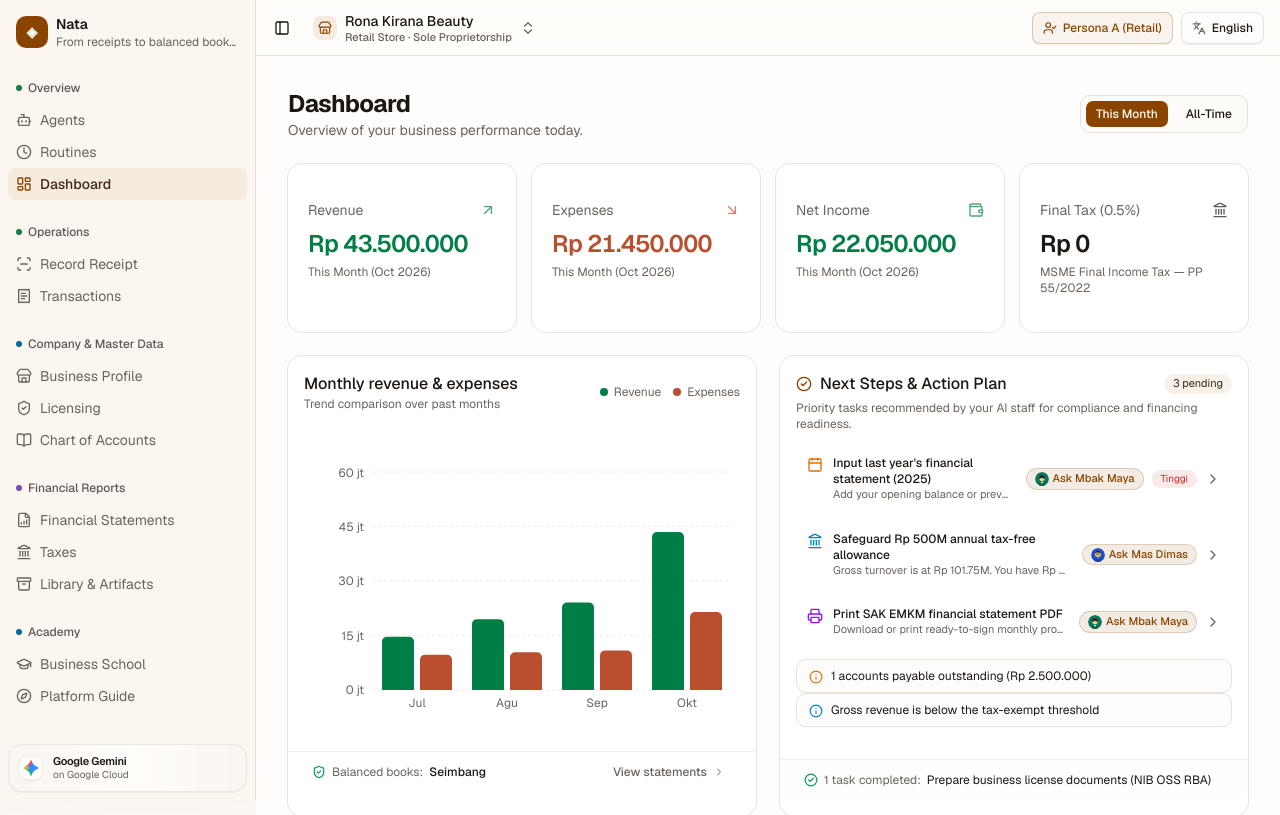
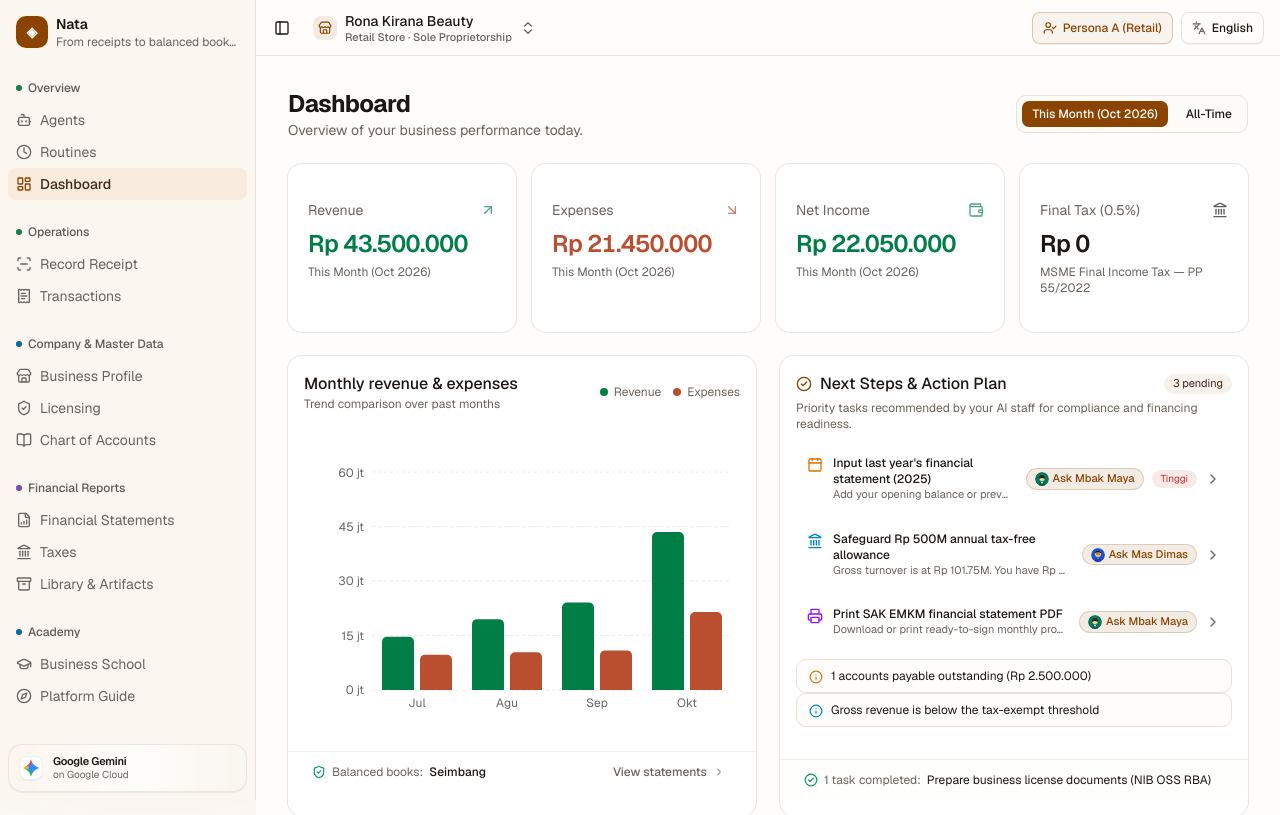
Before and after one commit to okihita/nata, a Next.js app in the folder web/: page /dashboard in a window 1280 px wide. Shown: the top 815 px of the page. Built offline with nearby package versions, Linux system fonts and the light colour scheme.

Commit message:
feat(dashboard): show exact month and year on this-month scope and cards

```diff
--- a/web/src/app/(app)/dashboard/page.tsx
+++ b/web/src/app/(app)/dashboard/page.tsx
@@ -50,7 +50,7 @@ import { idr, idrFull } from "@/lib/format";
 
 export default function DashboardPage() {
   const { entries, ready, business, loadDemo } = useWorkspace();
-  const { copy } = useLanguage();
+  const { copy, locale } = useLanguage();
   const [metricScope, setMetricScope] = useState<"this_month" | "all">("this_month");
 
   // Determine latest active month in the dataset (e.g. "2026-10")
@@ -59,6 +59,20 @@ export default function DashboardPage() {
     const months = [...new Set(entries.map((e) => e.date.slice(0, 7)))].sort();
     return months[months.length - 1];
   }, [entries]);
+
+  // Formatted exact month/year label (e.g. "Okt 2026" / "Oct 2026")
+  const formattedMonthLabel = useMemo(() => {
+    try {
+      const [year, month] = latestMonth.split("-").map(Number);
+      const date = new Date(year, (month || 1) - 1, 1);
+      return date.toLocaleDateString(locale === "en" ? "en-US" : "id-ID", {
+        month: "short",
+        year: "numeric",
+      });
+    } catch {
+      return latestMonth;
+    }
+  }, [latestMonth, locale]);
 
   // Entries scoped to this month vs all time
   const thisMonthEntries = useMemo(() => {
@@ -248,7 +262,7 @@ export default function DashboardPage() {
             onClick={() => setMetricScope("this_month")}
             className="h-7 text-xs font-medium"
           >
-            {copy.dashboard.toggleViewThisMonth}
+            {copy.dashboard.toggleViewThisMonth(formattedMonthLabel)}
           </Button>
           <Button
             variant={metricScope === "all" ? "default" : "ghost"}
@@ -267,21 +281,21 @@ export default function DashboardPage() {
           icon={<ArrowUpRight className="size-4" />}
           label={copy.dashboard.revenue}
           value={idrFull(income.totalRevenue)}
-          hint={metricScope === "this_month" ? copy.dashboard.thisMonthMetrics : copy.dashboard.allTimeMetrics}
+          hint={metricScope === "this_month" ? copy.dashboard.thisMonthMetrics(formattedMonthLabel) : copy.dashboard.allTimeMetrics}
           tone="positive"
         />
         <Metric
           icon={<ArrowDownRight className="size-4" />}
           label={copy.dashboard.expenses}
           value={idrFull(income.totalExpenses)}
-          hint={metricScope === "this_month" ? copy.dashboard.thisMonthMetrics : copy.dashboard.allTimeMetrics}
+          hint={metricScope === "this_month" ? copy.dashboard.thisMonthMetrics(formattedMonthLabel) : copy.dashboard.allTimeMetrics}
           tone="negative"
         />
         <Metric
           icon={<Wallet className="size-4" />}
           label={copy.dashboard.netIncome}
           value={idrFull(income.netIncome)}
-          hint={metricScope === "this_month" ? copy.dashboard.thisMonthMetrics : copy.dashboard.allTimeMetrics}
+          hint={metricScope === "this_month" ? copy.dashboard.thisMonthMetrics(formattedMonthLabel) : copy.dashboard.allTimeMetrics}
           tone={income.netIncome >= 0 ? "positive" : "negative"}
         />
         <Metric
--- a/web/src/lib/copy-en.ts
+++ b/web/src/lib/copy-en.ts
@@ -170,9 +170,9 @@ export const copyEn = {
     complianceNibMissing: "Not submitted",
     complianceNibCta: "Prepare docs",
     ownerHint: "For business owners — snap a receipt, automation handles the rest.",
-    thisMonthMetrics: "This Month (Oct 2026)",
+    thisMonthMetrics: (period?: string) => period ? `This Month (${period})` : "This Month",
     allTimeMetrics: "All-Time Cumulative",
-    toggleViewThisMonth: "This Month",
+    toggleViewThisMonth: (period?: string) => period ? `This Month (${period})` : "This Month",
     toggleViewAllTime: "All-Time",
     todoTitle: "Next Steps & Action Plan",
     todoSubtitle: "Priority tasks recommended by your AI staff for compliance and financing readiness.",
--- a/web/src/lib/copy-id.ts
+++ b/web/src/lib/copy-id.ts
@@ -175,9 +175,9 @@ export const copyId = {
     complianceNibMissing: "Belum diajukan",
     complianceNibCta: "Siapkan dokumen",
     ownerHint: "Untuk pemilik usaha — cukup foto struk, sisanya otomatis.",
-    thisMonthMetrics: "Bulan Ini (Okt 2026)",
+    thisMonthMetrics: (period?: string) => period ? `Bulan Ini (${period})` : "Bulan Ini",
     allTimeMetrics: "Total Kumulatif",
-    toggleViewThisMonth: "Bulan Ini",
+    toggleViewThisMonth: (period?: string) => period ? `Bulan Ini (${period})` : "Bulan Ini",
     toggleViewAllTime: "Semua",
     todoTitle: "Rencana Aksi & Hal Perlu Dilakukan",
     todoSubtitle: "Rekomendasi prioritas dari asisten AI Anda untuk kepatuhan usaha dan kesiapan modal bank (KUR).",
```
